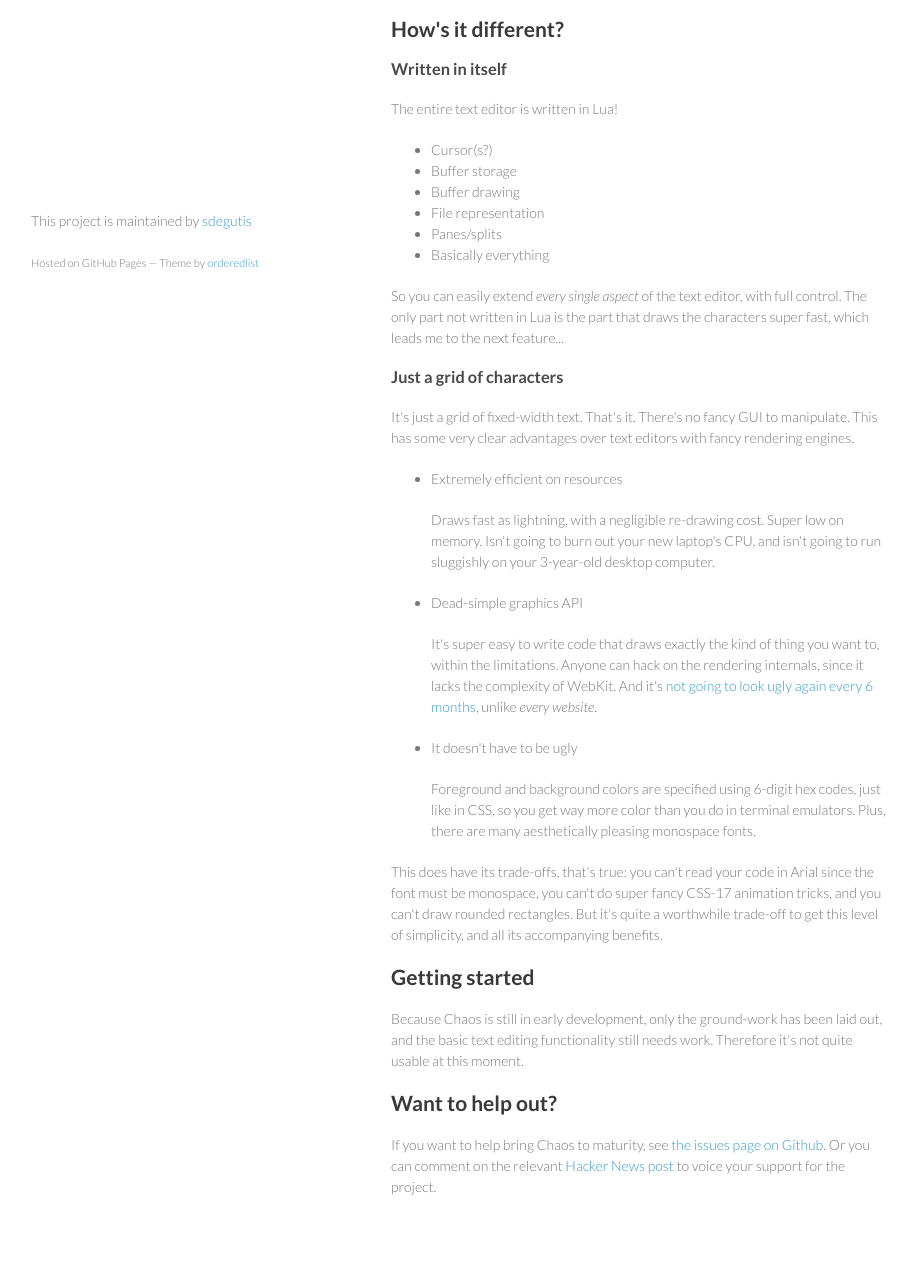
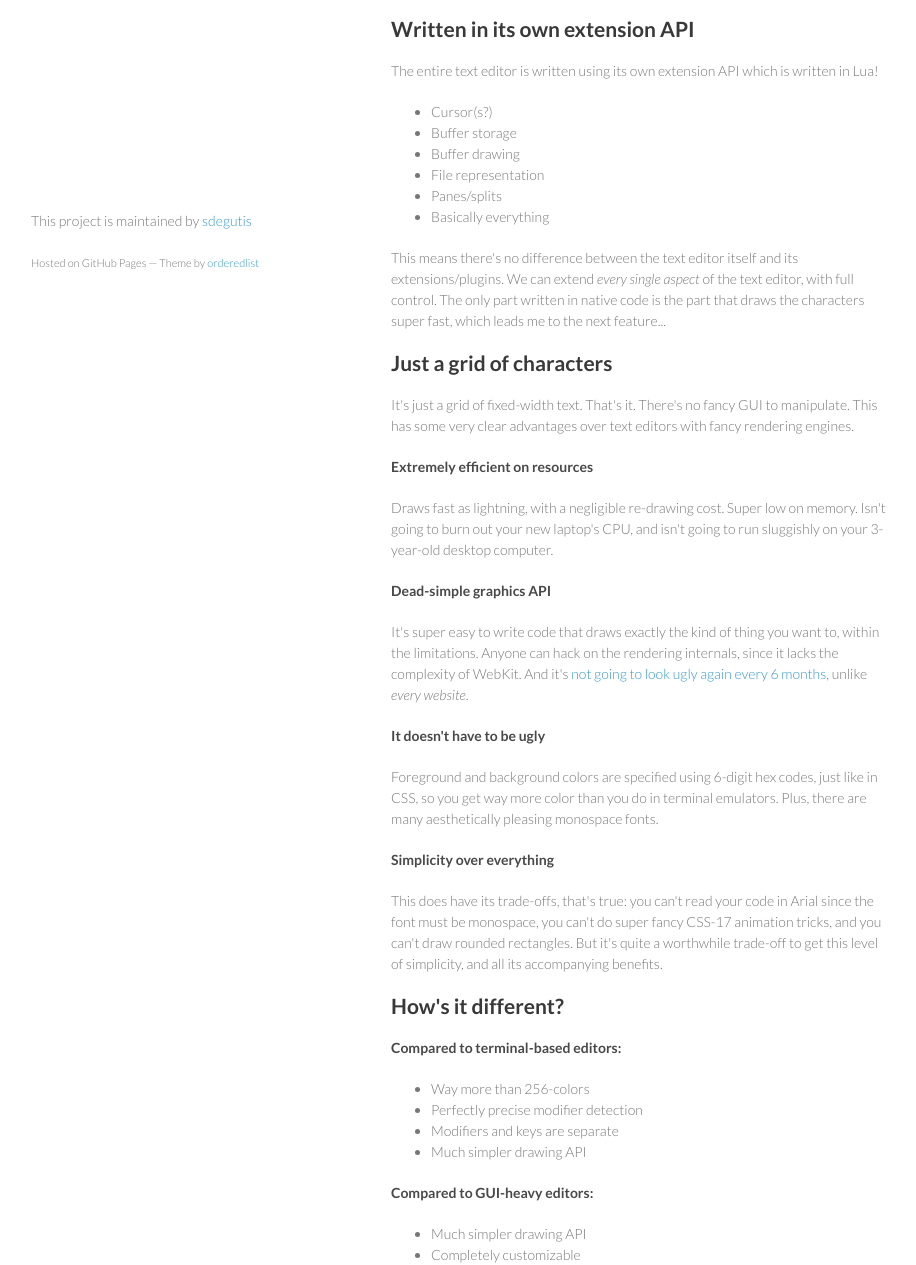
Before and after one commit to CodeMyAss/chaos, a plain HTML site: page index.html in a window 1280 px wide. Shown: the part 458-1723 px from the top of the page, without its empty margins (179-1095 px from the left). Drawn offline with Linux system fonts and the light colour scheme.

```diff
--- a/index.html
+++ b/index.html
@@ -36,12 +36,10 @@
 <p><img src="https://raw.githubusercontent.com/sdegutis/chaos/master/chaos.png" alt="chaos.png"></p>
 
 <h2>
-<a name="hows-it-different" class="anchor" href="#hows-it-different"><span class="octicon octicon-link"></span></a>How's it different?</h2>
+<a name="written-in-its-own-extension-api" class="anchor" href="#written-in-its-own-extension-api"><span class="octicon octicon-link"></span></a>Written in its own extension API</h2>
 
-<h3>
-<a name="written-in-itself" class="anchor" href="#written-in-itself"><span class="octicon octicon-link"></span></a>Written in itself</h3>
-
-<p>The entire text editor is written in Lua!</p>
+<p>The entire text editor is written using its own extension API which is
+written in Lua!</p>
 
 <ul>
 <li>Cursor(s?)</li>
@@ -50,40 +48,90 @@
 <li>File representation</li>
 <li>Panes/splits</li>
 <li>Basically everything</li>
-</ul><p>So you can easily extend <em>every single aspect</em> of the text editor, with full control. The only part not written in Lua is the part that draws the characters super fast, which leads me to the next feature...</p>
+</ul><p>This means there's no difference between the text editor itself and
+its extensions/plugins. We can extend <em>every single aspect</em> of the
+text editor, with full control. The only part written in native code
+is the part that draws the characters super fast, which leads me to
+the next feature...</p>
 
-<h3>
-<a name="just-a-grid-of-characters" class="anchor" href="#just-a-grid-of-characters"><span class="octicon octicon-link"></span></a>Just a grid of characters</h3>
+<h2>
+<a name="just-a-grid-of-characters" class="anchor" href="#just-a-grid-of-characters"><span class="octicon octicon-link"></span></a>Just a grid of characters</h2>
 
-<p>It's just a grid of fixed-width text. That's it. There's no fancy GUI to manipulate. This has some very clear advantages over text editors with fancy rendering engines.</p>
+<p>It's just a grid of fixed-width text. That's it. There's no fancy GUI
+to manipulate. This has some very clear advantages over text editors
+with fancy rendering engines.</p>
+
+<h4>
+<a name="extremely-efficient-on-resources" class="anchor" href="#extremely-efficient-on-resources"><span class="octicon octicon-link"></span></a>Extremely efficient on resources</h4>
+
+<p>Draws fast as lightning, with a negligible re-drawing cost. Super low
+on memory. Isn't going to burn out your new laptop's CPU, and isn't
+going to run sluggishly on your 3-year-old desktop computer.</p>
+
+<h4>
+<a name="dead-simple-graphics-api" class="anchor" href="#dead-simple-graphics-api"><span class="octicon octicon-link"></span></a>Dead-simple graphics API</h4>
+
+<p>It's super easy to write code that draws exactly the kind of thing you
+want to, within the limitations. Anyone can hack on the rendering
+internals, since it lacks the complexity of WebKit. And it's
+<a href="http://en.wikipedia.org/wiki/Planned_obsolescence">not going to look ugly again every 6 months</a>, unlike <em>every
+website</em>.</p>
+
+<h4>
+<a name="it-doesnt-have-to-be-ugly" class="anchor" href="#it-doesnt-have-to-be-ugly"><span class="octicon octicon-link"></span></a>It doesn't have to be ugly</h4>
+
+<p>Foreground and background colors are specified using 6-digit hex
+codes, just like in CSS, so you get way more color than you do in
+terminal emulators. Plus, there are many aesthetically pleasing
+monospace fonts.</p>
+
+<h4>
+<a name="simplicity-over-everything" class="anchor" href="#simplicity-over-everything"><span class="octicon octicon-link"></span></a>Simplicity over everything</h4>
+
+<p>This does have its trade-offs, that's true: you can't read your code
+in Arial since the font must be monospace, you can't do super fancy
+CSS-17 animation tricks, and you can't draw rounded rectangles. But
+it's quite a worthwhile trade-off to get this level of simplicity, and
+all its accompanying benefits.</p>
+
+<h2>
+<a name="hows-it-different" class="anchor" href="#hows-it-different"><span class="octicon octicon-link"></span></a>How's it different?</h2>
+
+<h4>
+<a name="compared-to-terminal-based-editors" class="anchor" href="#compared-to-terminal-based-editors"><span class="octicon octicon-link"></span></a>Compared to terminal-based editors:</h4>
 
 <ul>
-<li>
-<p>Extremely efficient on resources</p>
+<li>Way more than 256-colors</li>
+<li>Perfectly precise modifier detection</li>
+<li>Modifiers and keys are separate</li>
+<li>Much simpler drawing API</li>
+</ul><h4>
+<a name="compared-to-gui-heavy-editors" class="anchor" href="#compared-to-gui-heavy-editors"><span class="octicon octicon-link"></span></a>Compared to GUI-heavy editors:</h4>
 
-<p>Draws fast as lightning, with a negligible re-drawing cost. Super low on memory. Isn't going to burn out your new laptop's CPU, and isn't going to run sluggishly on your 3-year-old desktop computer.</p>
-</li>
-<li>
-<p>Dead-simple graphics API</p>
+<ul>
+<li>Much simpler drawing API</li>
+<li>Completely customizable</li>
+</ul><h4>
+<a name="compared-to-emacs" class="anchor" href="#compared-to-emacs"><span class="octicon octicon-link"></span></a>Compared to Emacs:</h4>
 
-<p>It's super easy to write code that draws exactly the kind of thing you want to, within the limitations. Anyone can hack on the rendering internals, since it lacks the complexity of WebKit. And it's <a href="http://en.wikipedia.org/wiki/Planned_obsolescence">not going to look ugly again every 6 months</a>, unlike <em>every website</em>.</p>
-</li>
-<li>
-<p>It doesn't have to be ugly</p>
-
-<p>Foreground and background colors are specified using 6-digit hex codes, just like in CSS, so you get way more color than you do in terminal emulators. Plus, there are many aesthetically pleasing monospace fonts.</p>
-</li>
-</ul><p>This does have its trade-offs, that's true: you can't read your code in Arial since the font must be monospace, you can't do super fancy CSS-17 animation tricks, and you can't draw rounded rectangles. But it's quite a worthwhile trade-off to get this level of simplicity, and all its accompanying benefits.</p>
-
-<h2>
+<ul>
+<li>Uses a mainstream extension language</li>
+<li>Aims to have sane, modern defaults</li>
+</ul><h2>
 <a name="getting-started" class="anchor" href="#getting-started"><span class="octicon octicon-link"></span></a>Getting started</h2>
 
-<p>Because Chaos is still in early development, only the ground-work has been laid out, and the basic text editing functionality still needs work. Therefore it's not quite usable at this moment.</p>
+<p>Because Chaos is still in early development, only the ground-work has
+been laid out, and the basic text editing functionality still needs
+work. Therefore it's not quite usable at this moment.</p>
 
 <h2>
 <a name="want-to-help-out" class="anchor" href="#want-to-help-out"><span class="octicon octicon-link"></span></a>Want to help out?</h2>
 
-<p>If you want to help bring Chaos to maturity, see <a href="https://github.com/sdegutis/chaos/issues">the issues page on Github</a>. Or you can comment on the relevant <a href="https://news.ycombinator.com/item?id=7841168">Hacker News post</a> to voice your support for the project.</p>
+<p>If you want to help bring Chaos to maturity, see
+<a href="https://github.com/sdegutis/chaos/issues">the issues page on Github</a>. Or
+you can comment on the relevant
+<a href="https://news.ycombinator.com/item?id=7841168">Hacker News post</a> to
+voice your support for the project.</p>
       </section>
       <footer>
         <p>This project is maintained by <a href="https://github.com/sdegutis">sdegutis</a></p>
```
Also changed, not shown: params.json (+1 -1 lines).
